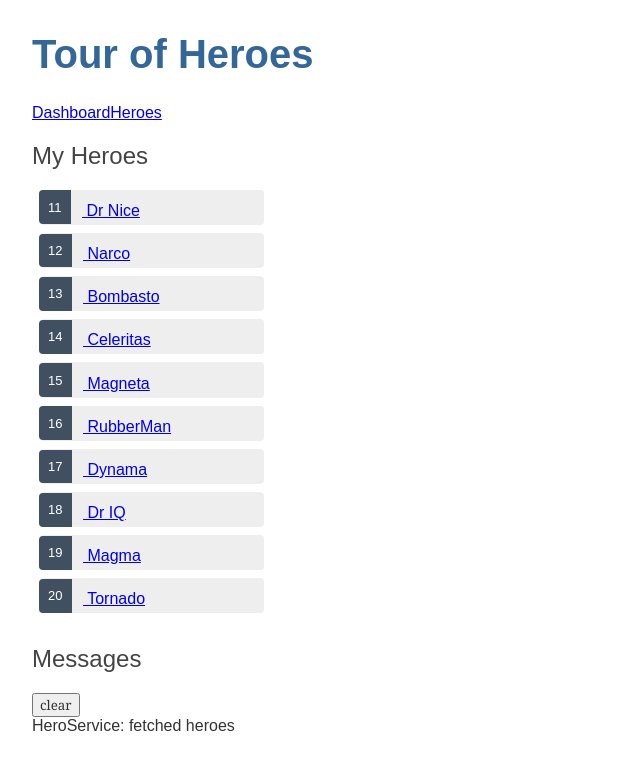
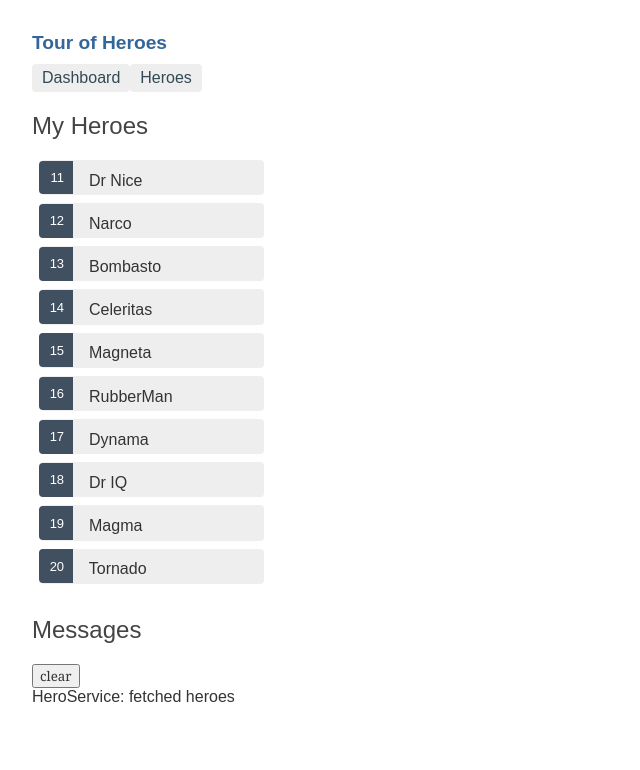
Before and after one commit to dtdono0/Angular-Heroes, an Angular app: page /heroes in a window 1280 px wide. Shown: the top 770 px of the page, without its empty margins (0-640 px from the left). Built offline with nearby package versions, Linux system fonts and the light colour scheme.

Commit message:
Added new styling

```diff
--- a/src/app/app.component.scss
+++ b/src/app/app.component.scss
@@ -0,0 +1,28 @@
+/* AppComponent's private CSS styles */
+h1 {
+  font-size: 1.2em;
+  margin-bottom: 0;
+}
+h2 {
+  font-size: 2em;
+  margin-top: 0;
+  padding-top: 0;
+}
+nav a {
+  padding: 5px 10px;
+  text-decoration: none;
+  margin-top: 10px;
+  display: inline-block;
+  background-color: #eee;
+  border-radius: 4px;
+}
+nav a:visited, a:link {
+  color: #334953;
+}
+nav a:hover {
+  color: #039be5;
+  background-color: #cfd8dc;
+}
+nav a.active {
+  color: #039be5;
+}
--- a/src/app/components/heroes/heroes.component.scss
+++ b/src/app/components/heroes/heroes.component.scss
@@ -6,28 +6,33 @@
   width: 15em;
 }
 .heroes li {
+  position: relative;
   cursor: pointer;
-  position: relative;
-  left: 0;
   background-color: #EEE;
   margin: .5em;
   padding: .3em 0;
   height: 1.6em;
   border-radius: 4px;
 }
+
 .heroes li:hover {
   color: #607D8B;
   background-color: #DDD;
   left: .1em;
 }
-.heroes li.selected {
-  background-color: #CFD8DC;
-  color: white;
+
+.heroes a {
+  color: #333;
+  text-decoration: none;
+  position: relative;
+  display: block;
+  width: 250px;
 }
-.heroes li.selected:hover {
-  background-color: #BBD8DC;
-  color: white;
+
+.heroes a:hover {
+  color:#607D8B;
 }
+
 .heroes .badge {
   display: inline-block;
   font-size: small;
@@ -39,6 +44,8 @@
   left: -1px;
   top: -4px;
   height: 1.8em;
+  min-width: 16px;
+  text-align: right;
   margin-right: .8em;
   border-radius: 4px 0 0 4px;
 }
```
